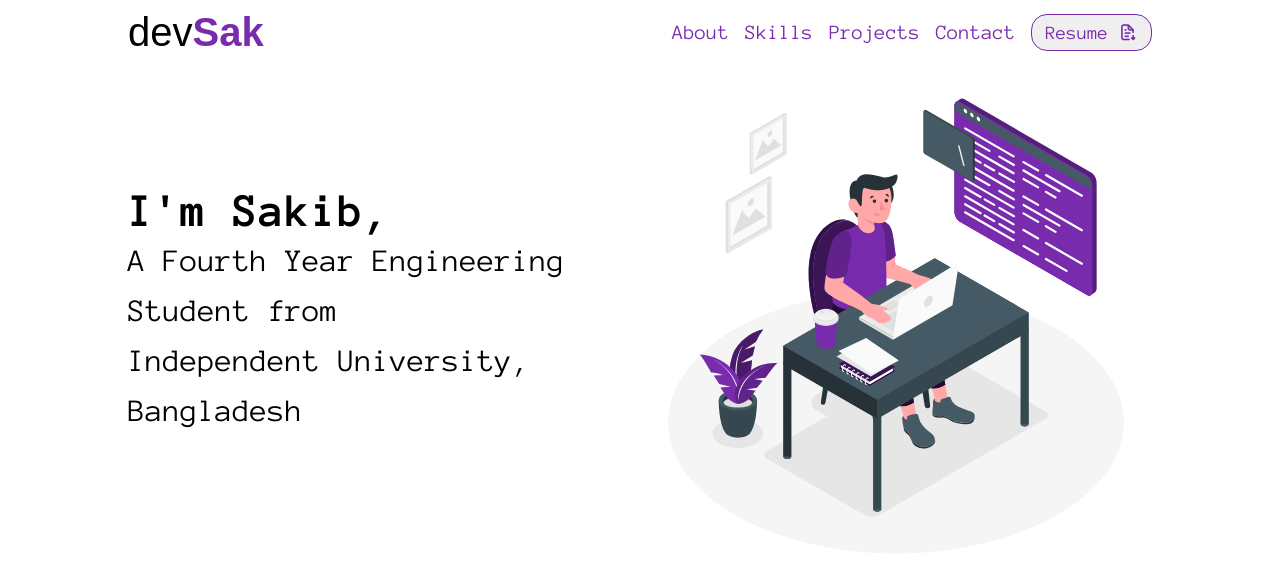
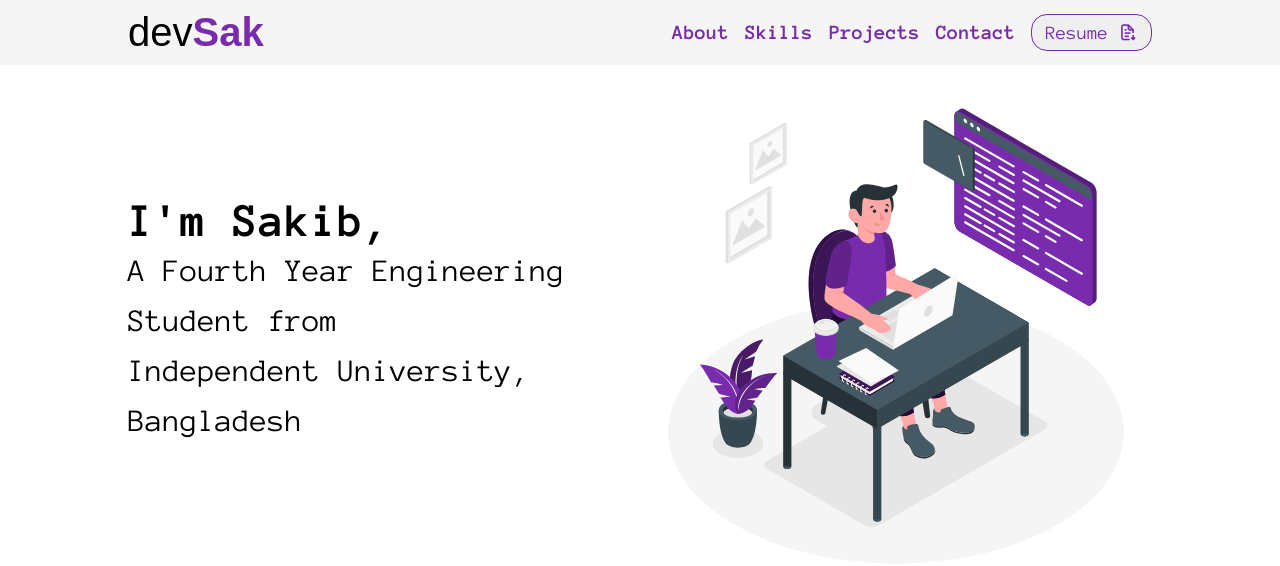
Before and after one commit to sakibZeem/cse-309-mid-portfolio, a plain HTML site: page index.html in a window 1280 px wide. Drawn offline with nearby package versions, Linux system fonts and the light colour scheme; a web font is replaced by a local one.

Commit message:
small design update on banner

```diff
--- a/style.css
+++ b/style.css
@@ -23,7 +23,9 @@ body {
     align-items: center;
     justify-content: space-between;
     padding: 0 10%;
-    margin-top: 10px;
+    padding-top: 10px;
+    padding-bottom: 10px;
+    background-color: #F5F5F5;
 }
 
 .logo {
@@ -52,8 +54,27 @@ body {
     text-decoration: none;
     color: var(--color-primary);
     font-size: 1.3rem;
+    font-weight: bold;
+    position: relative;
+}
 
+.nav-list li a::before {
+    content: '';
+    position: absolute;
+    bottom: -8px;
+    height: 2px;
+    width: 100%;
+    background-color: var(--color-primary);
+    border-radius: 10px;
+    transform: scaleX(0);
+    transition: transform 0.2s linear;
+    box-shadow: 0 0 5px var(--color-primary);
 }
+
+.nav-list li a:hover::before {
+    transform: scaleX(1);
+}
+
 
 .resume-btn {
     padding: 8px 13px;
@@ -89,7 +110,3 @@ body {
     color: var(--color-primary);
     transform: translate();
 }
-
-.banner-img:hover {
-
-}
```
